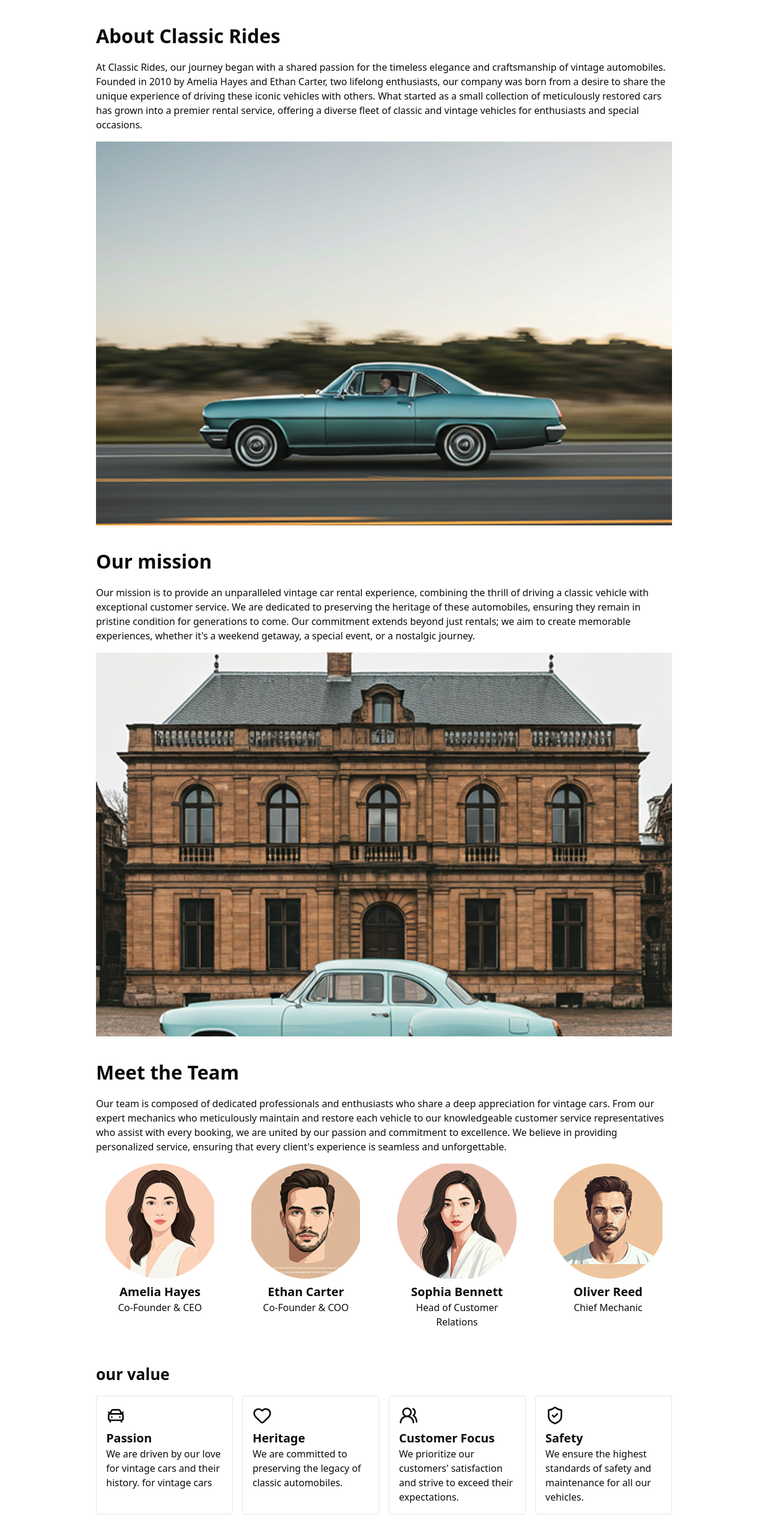
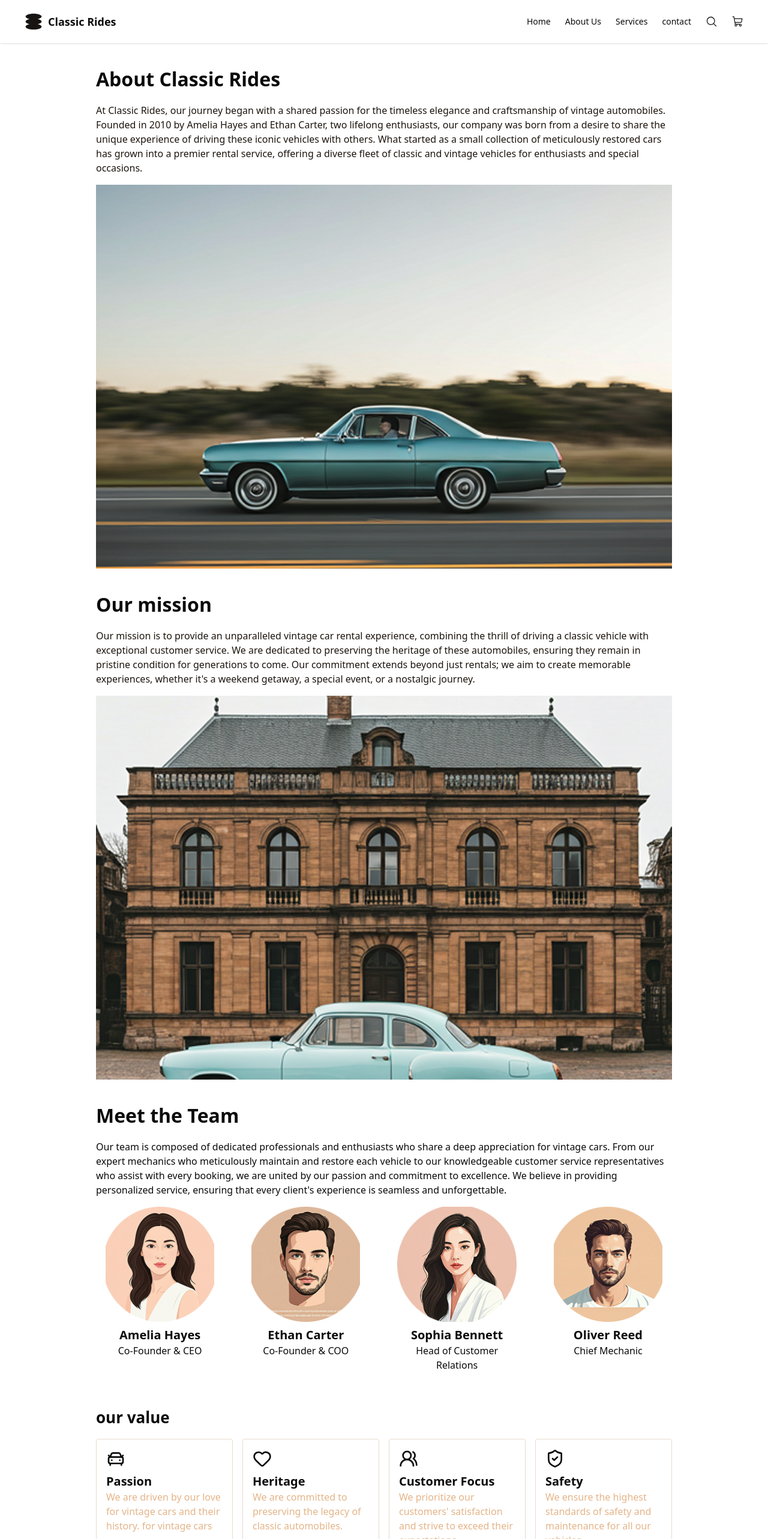
Before and after one commit to AHReshad/Cars, a React (Vite) app in the folder frontend/: page /about in a window 1280 px wide. Shown: the top 2566 px of the page at 60% size. Built offline with nearby package versions, Linux system fonts and the light colour scheme.

Commit message:
the route that i have change

```diff
--- a/frontend/src/Components/Nav.tsx
+++ b/frontend/src/Components/Nav.tsx
@@ -17,10 +17,11 @@ export default function Nav() {
 
           {/* Navigation Menu */}
           <ul className="flex items-center gap-6 text-sm font-medium">
-            <li className="cursor-pointer hover:text-blue-600">Home</li>
-            <Link to="/about" className="cursor-pointer hover:text-blue-600">About Us</Link>
-            <li className="cursor-pointer hover:text-blue-600">Services</li>
-            <li className="cursor-pointer hover:text-blue-600">Contact Us</li>
+              <Link to="/" className="cursor-pointer hover:text-blue-600">Home</Link>
+              <Link to="/about" className="cursor-pointer hover:text-blue-600">About Us</Link>
+              <Link to="/services" className="cursor-pointer hover:text-blue-600">Services</Link>
+              <Link to="/contact" className="cursor-pointer hover:text-blue-600">contact</Link>
+
 
             {/* Icons */}
             <li>
--- a/frontend/src/Components/footer.tsx
+++ b/frontend/src/Components/footer.tsx
@@ -1,6 +1,7 @@
 import { Twitter } from 'lucide-react';
 import { Instagram } from 'lucide-react';
 import { Facebook } from 'lucide-react';
+import { Link } from 'react-router-dom';
 
 
 
@@ -8,17 +9,17 @@ export default function footer() {
   return (
     <div className="my-[40px]">
         <div className=" flex justify-between">
-            <h1 className="99734D">Home</h1>
-            <h1 className="99734D">Vehicles</h1>
-            <h1 className="99734D">About us</h1>
-            <h1 className="99734D">contact</h1>
+            <Link className="text-[#99734D] " to={'/'}>Home</Link>
+            <Link className="text-[#99734D] " to={'/product'}>Vehicles</Link>
+            <Link className="text-[#99734D] " to={'/about'}>About us</Link>
+            <Link className="text-[#99734D] " to={'/contact us'}>contact</Link>
         </div>
-        <div className='flex justify-center mt-[24px] gap-[16px]'>
-            <Twitter color='99734D'/>
-            <Instagram color='99734D' />
-            <Facebook color='99734D'/>
+        <div className='flex justify-center mt-[24px] gap-[6px]'>
+            <Twitter color='#99734D'/>
+            <Instagram color='#99734D' />
+            <Facebook color='#99734D'/>
         </div>
-        <h1 className=' text-center mt-[24px] text-[99734D]'>@2024 Classic Rides. All rights reserved.</h1>
+        <h1 className=' text-center mt-[24px] text-[#99734D]'>@2024 Classic Rides. All rights reserved.</h1>
     </div>
   )
 }
--- a/frontend/src/page/Aboutus/Aboutus.tsx
+++ b/frontend/src/page/Aboutus/Aboutus.tsx
@@ -1,3 +1,4 @@
+import Nav from '../../Components/Nav';
 import Footer from '../../Components/footer';
 import Contactus from './contactus';
 import FirstSection from './first-section';
@@ -5,11 +6,14 @@ import SecondSection from './second-section';
 import ThirdSection from './third-section';
 
 export default function Aboutus() {
-  return <div className=" px-[160px] ">
+  return <>
+      <Nav/>
+  <div className=" px-[160px] ">
    <FirstSection/>
    <SecondSection/>
    <ThirdSection/>
    <Contactus/>
    <Footer/>
   </div>
+  </>
 }
--- a/frontend/src/page/Aboutus/contactus.tsx
+++ b/frontend/src/page/Aboutus/contactus.tsx
@@ -41,10 +41,10 @@ export default function Fourthsection() {
         <h1 className='text-[26px] font-bold'>our value</h1>
     <div className="grid grid-cols-4 gap-4 pt-4">
       {teamMembers.map((member) => (
-        <div key={member.id} className="border p-4 rounded border-[E8DBCF] ">
+        <div key={member.id} className="border p-4 rounded border-[#E8DBCF] ">
        <h1>{<member.icon size={32} />}</h1>
           <h2 className="text-xl font-bold mt-2">{member.name}</h2>
-          <p className="text-[E8DBCF]">{member.job}</p>
+          <p className="text-[#e4b488]">{member.job}</p>
         </div>
       ))}
     </div>
@@ -52,7 +52,7 @@ export default function Fourthsection() {
     <div className='mt-[40px]'>
       <h1 className='text-[26px] font-bold'>Contact us</h1>
       <p>If you have any questions or would like to learn more about our services, please don't hesitate to contact us. Our team is always ready to assist you and help you find the perfect vintage car for your next adventure.</p>
-      <button className='px-[16px] py-[9px] bg-[EB8012] rounded-2xl mt-[21px]'> Get in Touch</button>
+      <button className='px-[16px] py-[9px] bg-[#EB8012] rounded-2xl mt-[21px]'> Get in Touch</button>
     </div>
 
     </div>
--- a/frontend/src/page/Aboutus/first-section.tsx
+++ b/frontend/src/page/Aboutus/first-section.tsx
@@ -5,7 +5,7 @@ const FirstSection = () => {
 
         <section className="mt-[36px]">
             <h1 className=" text-[32px] font-bold">About Classic Rides</h1>
-            <p className=" mt-[16px] text-[1C140D] ">
+            <p className=" mt-[16px] text-[#1C140D] ">
             At Classic Rides, our journey began with a shared passion for the timeless elegance and craftsmanship of vintage automobiles. Founded in 2010 by Amelia Hayes and Ethan Carter, two lifelong enthusiasts, our company was born from a desire to share the unique experience of driving these iconic vehicles with others. What started as a small collection of meticulously restored cars has grown into a premier rental service, offering a diverse fleet of classic and vintage vehicles for enthusiasts and special occasions.
             </p>
             <img className='w-full mt-[16px] ' src={car} alt="" />
--- a/frontend/src/page/Aboutus/fourthsec.tsx
+++ b/frontend/src/page/Aboutus/fourthsec.tsx
@@ -37,7 +37,7 @@ export default function Fourthsection() {
         <div key={member.id} className="border p-4 rounded shadow">
           <img src={member.image} alt={member.name} className="w-full h-48 object-cover rounded" />
           <h2 className="text-xl font-bold mt-2">{member.name}</h2>
-          <p className="text-gray-600">{member.job}</p>
+          <p className="text-[#99734D]">{member.job}</p>
         </div>
       ))}
     </div>
--- a/frontend/src/page/Aboutus/second-section.tsx
+++ b/frontend/src/page/Aboutus/second-section.tsx
@@ -4,7 +4,7 @@ const SecondSection = () => {
 
         <section className="mt-[36px]">
             <h1 className=" text-[32px] font-bold">Our mission </h1>
-            <p className=" mt-[16px] text-[1C140D] ">
+            <p className=" mt-[16px] text-[#1C140D] ">
             Our mission is to provide an unparalleled vintage car rental experience, combining the thrill of driving a classic vehicle with exceptional customer service. We are dedicated to preserving the heritage of these automobiles, ensuring they remain in pristine condition for generations to come. Our commitment extends beyond just rentals; we aim to create memorable experiences, whether it's a weekend getaway, a special event, or a nostalgic journey.
             </p>
             <img className='w-full mt-[16px] ' src={apartman} alt="" />
```
